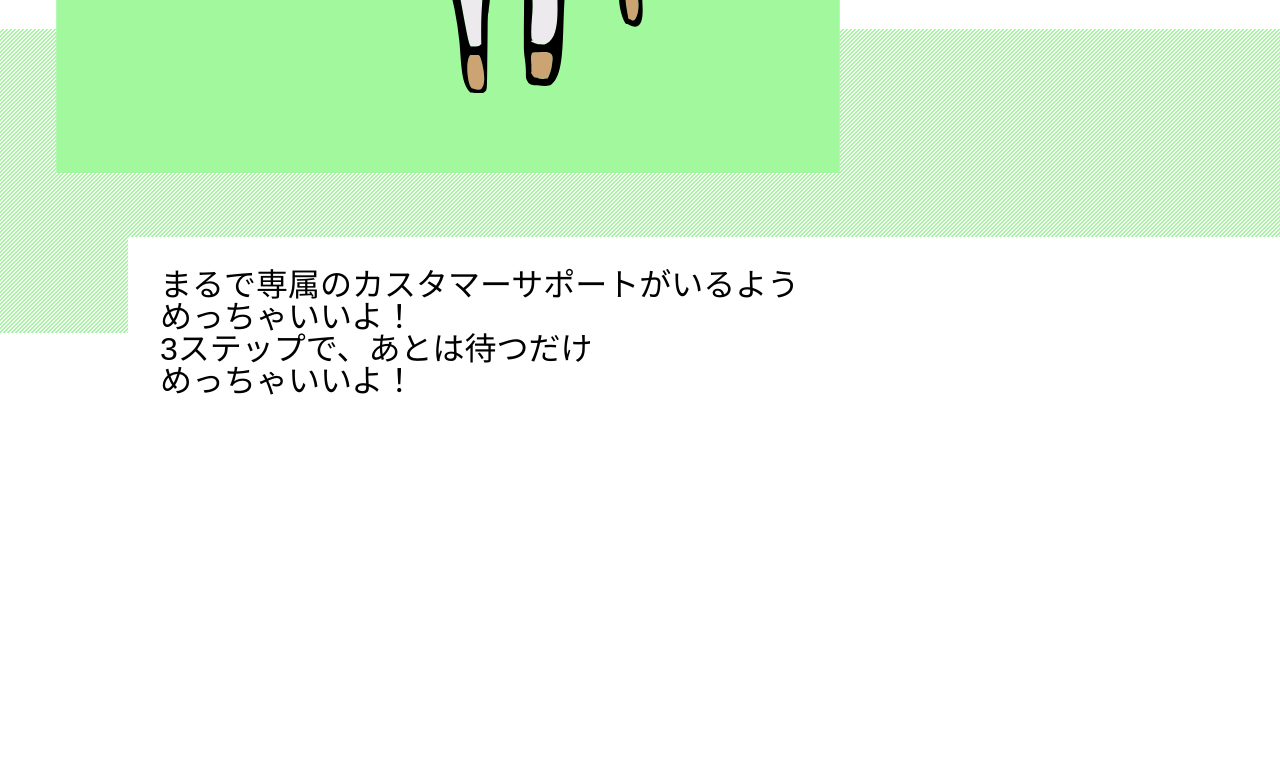
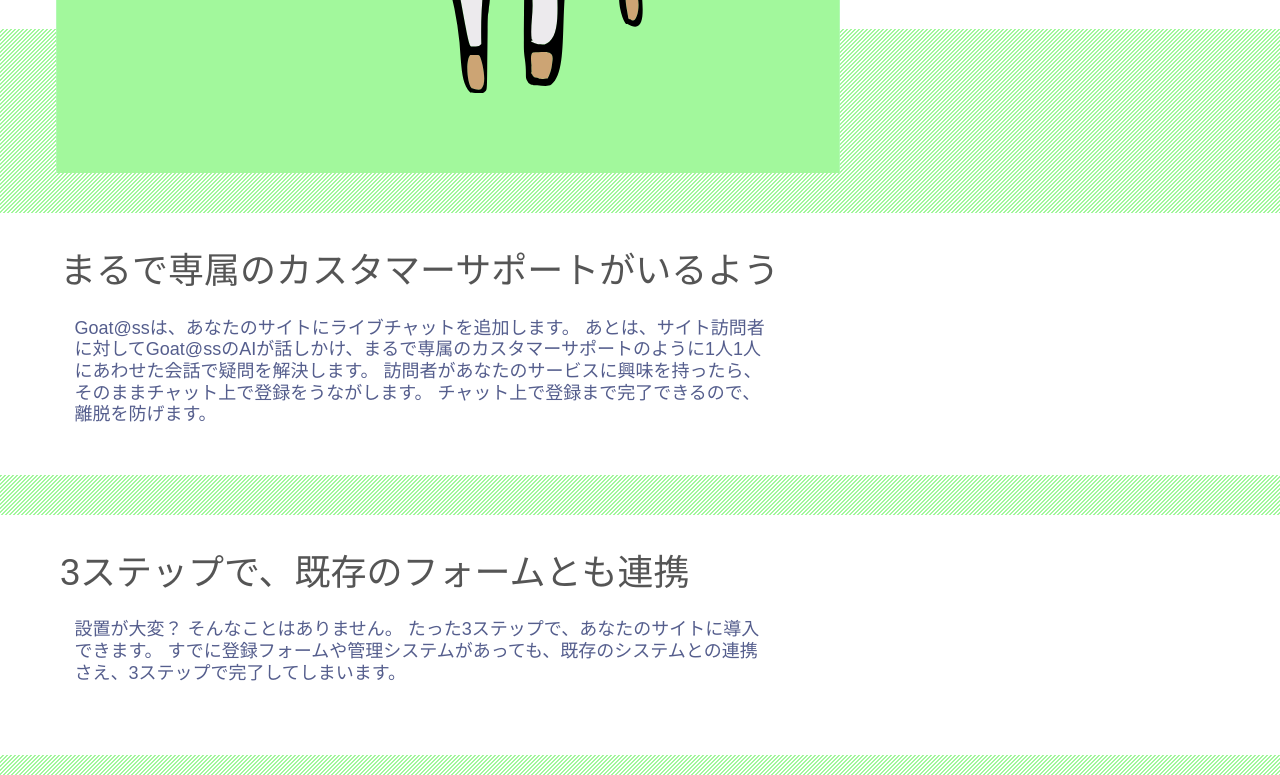
Before and after one commit to goatass/goatass.github.io, a website built with webpack: page src/pug/index.pug in a window 1280 px wide. Shown: the part 627-1402 px from the top of the page. Before the commit the page ends 1056 px from the top, so only its background shows below. Built offline with nearby package versions, Linux system fonts and the light colour scheme.

Commit message:
Styles for main area

```diff
--- a/src/pug/index.pug
+++ b/src/pug/index.pug
@@ -31,8 +31,6 @@ html(lang="ja")
             | Chat AIが顧客を全自動で獲得
           .mainTitle
             | Goat@ss
-        //- .deadline
-        //-   | 今冬 公開
         form.header-form
           .labeledRow
             .labeledRow-label.externalLabel
@@ -46,9 +44,11 @@ html(lang="ja")
         h2
           | まるで専属のカスタマーサポートがいるよう
         .description
-          | めっちゃいいよ！
+          | Goat@ssは、あなたのサイトにライブチャットを追加します。 あとは、サイト訪問者に対してGoat@ssのAIが話しかけ、まるで専属のカスタマーサポートのように1人1人にあわせた会話で疑問を解決します。 訪問者があなたのサービスに興味を持ったら、そのままチャット上で登録をうながします。 チャット上で登録まで完了できるので、離脱を防げます。
+        .main_block-background
       .main_block
         h2
-          | 3ステップで、あとは待つだけ
+          | 3ステップで、既存のフォームとも連携
         .description
-          | めっちゃいいよ！
+          | 設置が大変？ そんなことはありません。 たった3ステップで、あなたのサイトに導入できます。 すでに登録フォームや管理システムがあっても、既存のシステムとの連携さえ、3ステップで完了してしまいます。
+        .main_block-background
--- a/src/styles/index.scss
+++ b/src/styles/index.scss
@@ -2,7 +2,7 @@
 
 $main-color: #a2f89c;
 $main-color-light: #d7ffd4;
-$font-color: #333;
+$font-color: #555;
 $font-color-light: #ccc;
 $font-color-sub: #555e8d;
 $default-color: #fff;
@@ -10,6 +10,11 @@ $sideBar-width: 20em;
 $sideBar-margin: 15em;
 $header-size: 4em;
 $main-width: 70vw;
+
+@mixin shaded-area {
+  background: linear-gradient(-45deg, $main-color 25%, white 25%, white 50%, $main-color 50%, $main-color 75%, white 75%, white);
+  background-size: 4px 4px;
+}
 
 body {
   font-size: 14px;
@@ -49,8 +54,8 @@ body {
   height: calc(100vh - #{$header-size});
 
   .top_background {
-    background: linear-gradient(-45deg, $main-color 25%, white 25%, white 50%, $main-color 50%, $main-color 75%, white 75%, white);
-    background-size: 4px 4px;
+    @include shaded-area;
+
     position: absolute;
     top: 72vh;
     left: 0;
@@ -199,10 +204,59 @@ body {
 }
 
 .main {
-  padding: 1em;
-  font-size: 1.6em;
   text-align: center;
-  margin-top: 2em;
-  margin-left: 4em;
-  background-color: $default-color;
+
+  .main_block {
+    position: relative;
+    background-color: $default-color;
+    padding: 2em 0 1em 3em;
+    max-width: 70em;
+    min-height: 12em;
+
+    &:nth-child(2n-1) {
+      margin: 2em 0 1em 10vw;
+      margin-left: auto;
+
+      .main_block-background {
+        right: 0;
+      }
+    }
+
+    &:nth-child(2n) {
+      margin: 2em 10vw 1em 0;
+      margin-right: auto;
+
+      .main_block-background {
+        left: 0;
+      }
+    }
+
+    &:last-child .main_block-background {
+      height: calc(100% - 8em);
+      top: 9em;
+    }
+
+    h2 {
+      font-size: 1.8em;
+      color: $font-color;
+    }
+
+    .description {
+      color: $font-color-sub;
+      padding: 1.6em 0.8em;
+      font-size: 0.9em;
+      max-width: 40em;
+      line-height: 1.2;
+    }
+
+    .main_block-background {
+      @include shaded-area;
+
+      position: absolute;
+      z-index: -1;
+      width: 100vw;
+      height: 100%;
+      top: 9em;
+    }
+  }
 }
```
